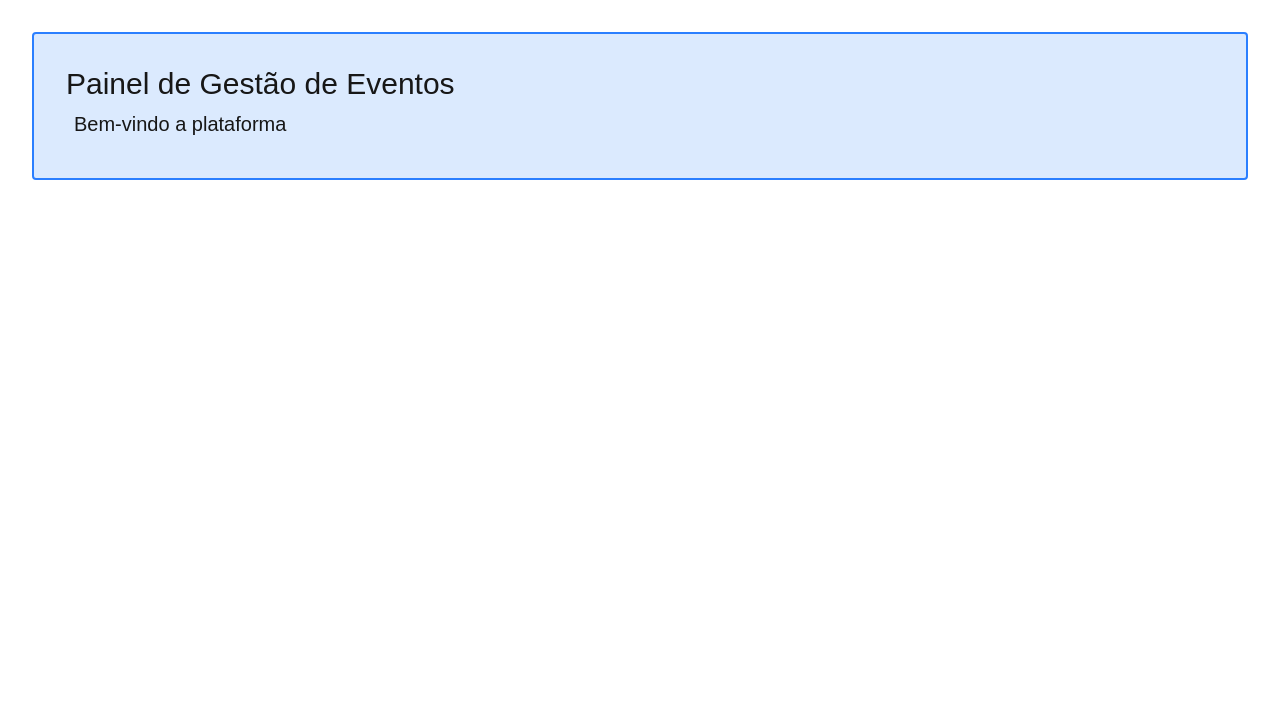
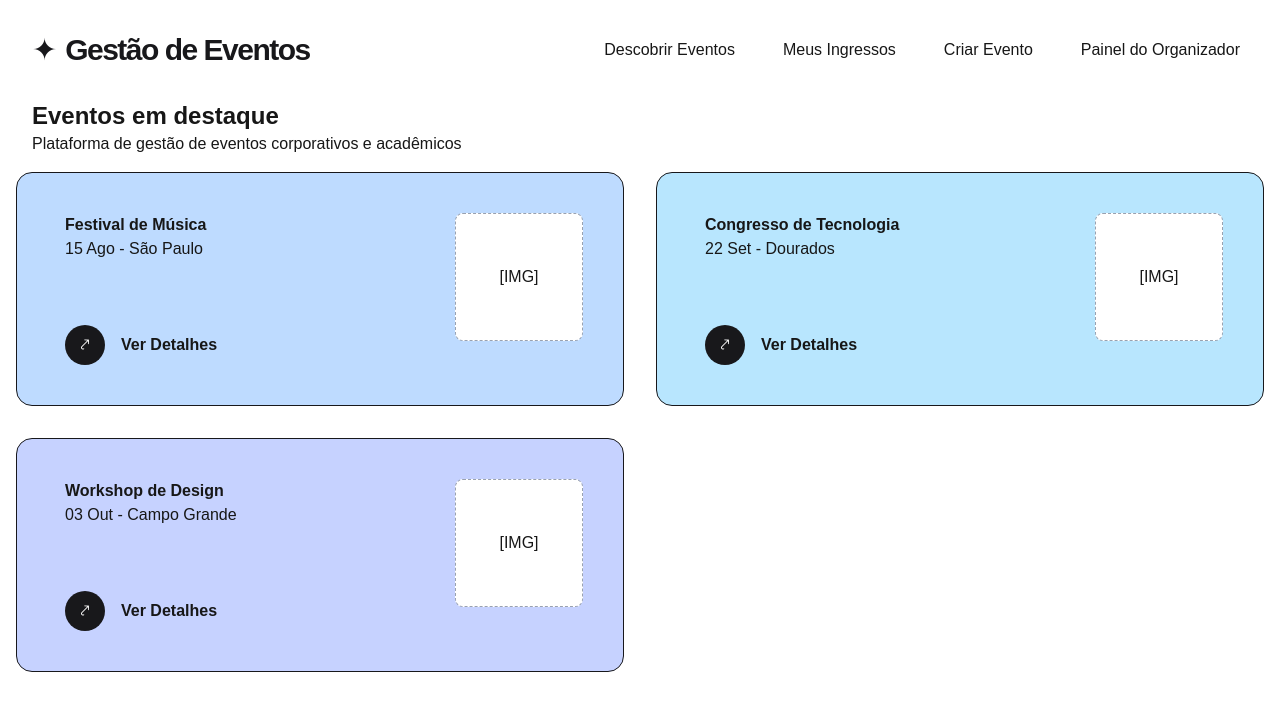
Before and after one commit to JoaoPedroRecalcatti/ProjEventos, a Next.js app in the folder frontend/: page / in a window 1280 px wide. Shown: the top 710 px of the page. Built offline with nearby package versions, Linux system fonts and the light colour scheme.

Commit message:
Adiciona componente Card e renderiza lista de eventos na home

```diff
--- /dev/null
+++ b/frontend/src/app/components/Cards.js
@@ -0,0 +1,19 @@
+export function Card({nomeEvento, dataLocal, corDeFundo}) {
+    return (
+        <div className={`border p-10 border-zinc-900 flex justify-between rounded-2xl ${corDeFundo}`}>
+            <div className="space-y-16 px-2">
+                <div>
+                    <h3 className="font-semibold">{nomeEvento}</h3>
+                    <p>{dataLocal}</p>
+                </div>
+                <div className="flex items-center gap-4 cursor-pointer">
+                    <div className="flex w-10 h-10 rounded-full bg-zinc-900 text-white items-center justify-center ">⤤</div>
+                    <span className="font-semibold md:inline">Ver Detalhes</span>
+                </div>
+            </div>
+            <div className="w-32 h-32 bg-white rounded-lg flex items-center justify-center border border-dashed border-gray-400">
+                [IMG]
+            </div>
+        </div>
+    )
+}
--- a/frontend/src/app/page.js
+++ b/frontend/src/app/page.js
@@ -1,8 +1,28 @@
+import { Card } from "./components/Cards";
+import Header from "./components/Header";
+
 export default function Home() {
+  const eventos = [
+    {nome: "Festival de Música", dataLocal: "15 Ago - São Paulo", bg: "bg-blue-200"},
+    {nome: "Congresso de Tecnologia", dataLocal: "22 Set - Dourados", bg: "bg-sky-200"},
+    {nome: "Workshop de Design", dataLocal: "03 Out - Campo Grande", bg: "bg-indigo-200"}
+  ]
   return (
-    <div className="bg-blue-100 border-2 border-blue-500 rounded content-around p-8 m-8">
-      <h1 className="text-3xl">Painel de Gestão de Eventos</h1>
-      <h1 className="text-xl rounded p-2 hover:bg-blue-300">Bem-vindo a plataforma</h1>
+    <div>
+      <Header titulo={"Gestão de Eventos"} />
+      <main>
+        <section>
+          <div className="px-8">
+            <h2 className="text-2xl font-bold">Eventos em destaque</h2>
+            <p>Plataforma de gestão de eventos corporativos e acadêmicos</p>
+          </div>
+          <div className="px-4 py-4 grid grid-cols-1 gap-8 md:grid-cols-2 ">
+            {eventos.map((item, index) => (
+              <Card nomeEvento={item.nome} dataLocal={item.dataLocal} corDeFundo={item.bg} key={index}/>
+            ))}
+          </div>
+        </section>
+      </main>
     </div>
-  )
+  );
 }
```
